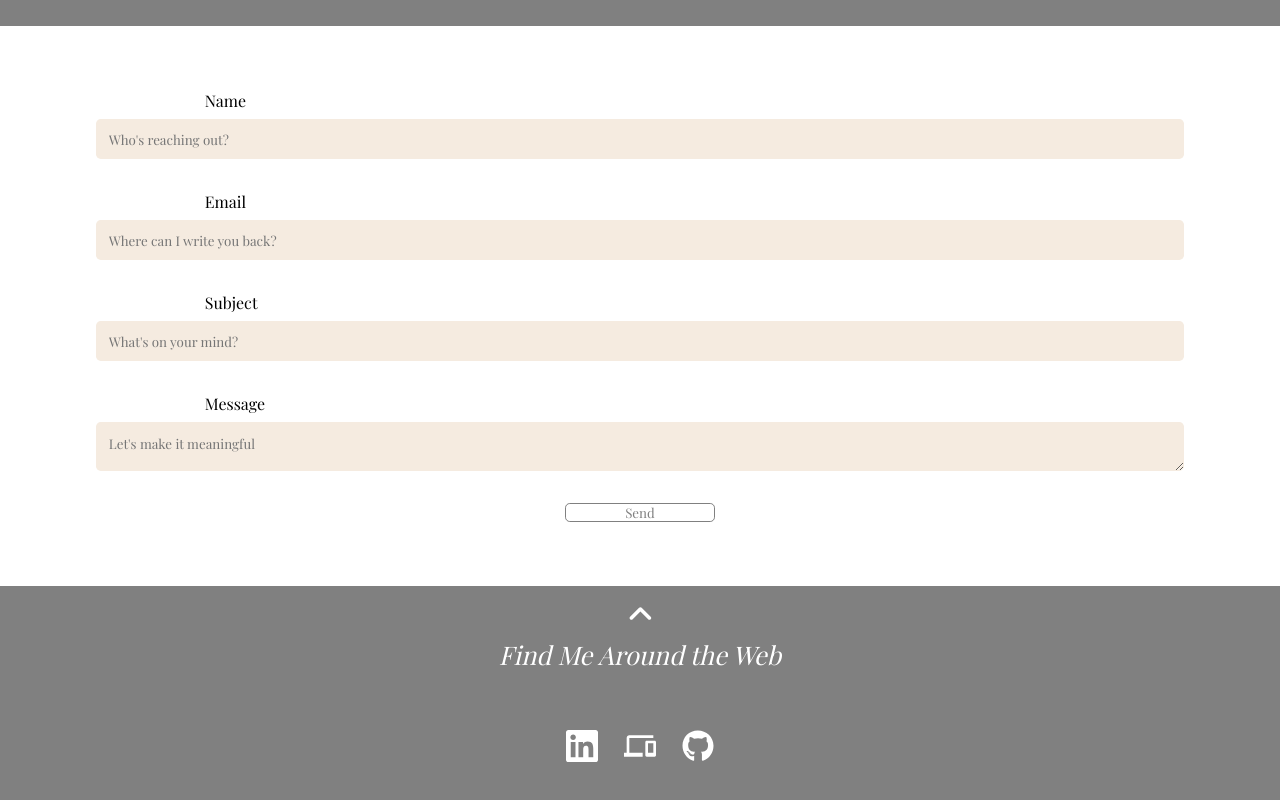
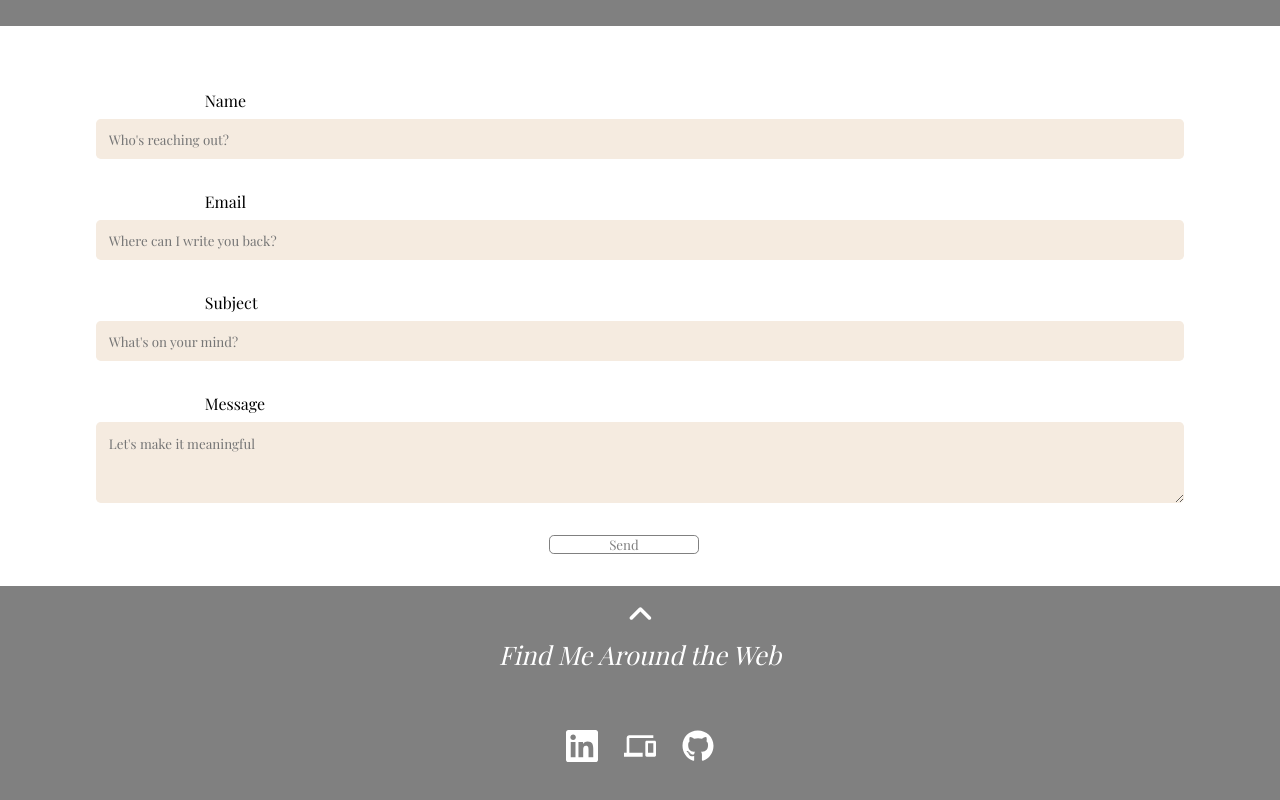
Before and after one commit to Nicolettastr/portfolioW, a React (Vite) app: page / in a window 1280 px wide. Shown: the part 4470-5270 px from the top of the page. Built offline with nearby package versions, Linux system fonts and the light colour scheme; a web font is replaced by a local one.

Commit message:
fixing btn sixing

```diff
--- a/src/styles/contact.css
+++ b/src/styles/contact.css
@@ -34,5 +34,5 @@ textarea {
     border: 1px solid var(--grey);
     background-color: var(--white);
     color: var(--grey);
-    margin: 2rem 0;
+    margin-top: 2rem;
 }
```
